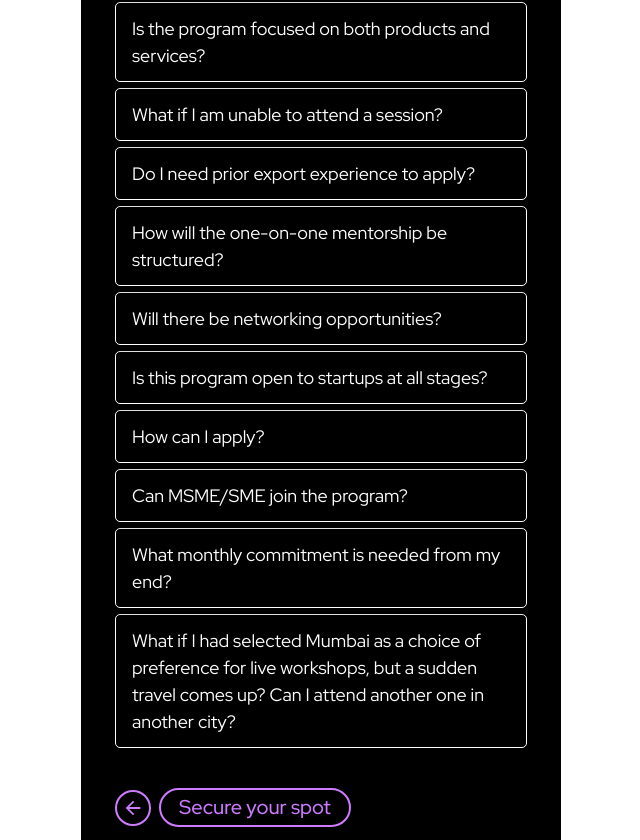
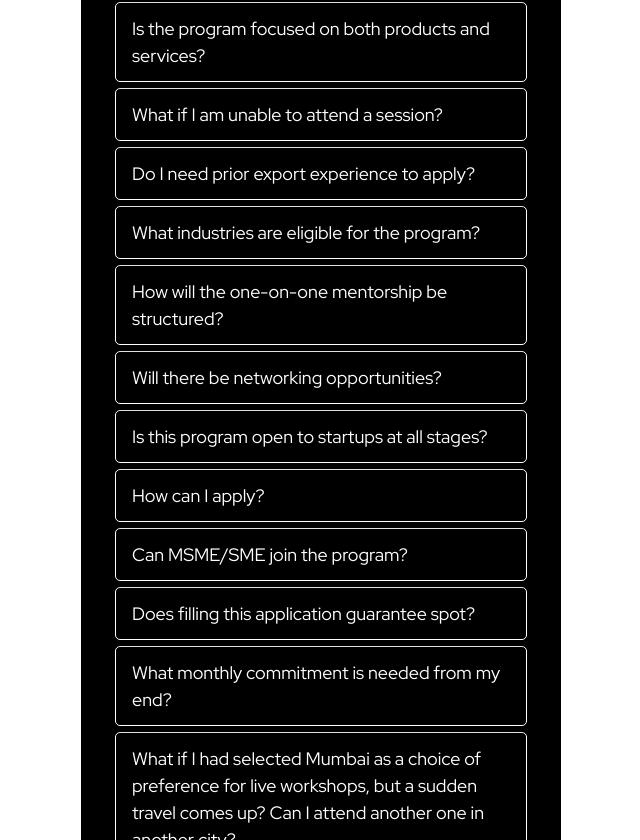
Before and after one commit to schoolsharks/aspire-for-her, a React (Vite) app in the folder client/: page /faqs in a window 1280 px wide. Shown: the part 405-1245 px from the top of the page, without its empty margins (319-959 px from the left). Built offline with nearby package versions, Linux system fonts and the light colour scheme; no server answers.

Commit message:
missing faqs added

```diff
--- a/client/src/pages/users/FAQs/FAQs.tsx
+++ b/client/src/pages/users/FAQs/FAQs.tsx
@@ -43,6 +43,11 @@ const faqs = [
       "Ans: No. The program is designed for both beginners and experienced entrepreneurs looking to expand internationally.",
   },
   {
+    question: "What industries are eligible for the program?",
+    answer:
+      "Ans: The program is open to all service-based businesses, including IT, consulting, education, cwellness, financial services, and creative industries.",
+  },
+  {
     question: "How will the one-on-one mentorship be structured?",
     answer:
       "Ans: Each participant will receive three personalized mentoring sessions with industry experts tailored to their business needs.",
@@ -65,6 +70,10 @@ const faqs = [
   {
     question: "Can MSME/SME join the program?",
     answer: "Ans. Yes, as long as it is service-focused.",
+  },
+  {
+    question: "Does filling this application guarantee spot?",
+    answer: "Ans. We wish, if we can have you all. But the application selection will happen via an independent jury members based on various criteria and one important one is revenue making and not at ideation stage.",
   },
   {
     question: "What monthly commitment is needed from my end?",
```
Also changed, not shown: 2 other files (tests, documents, lock files or other folders).
